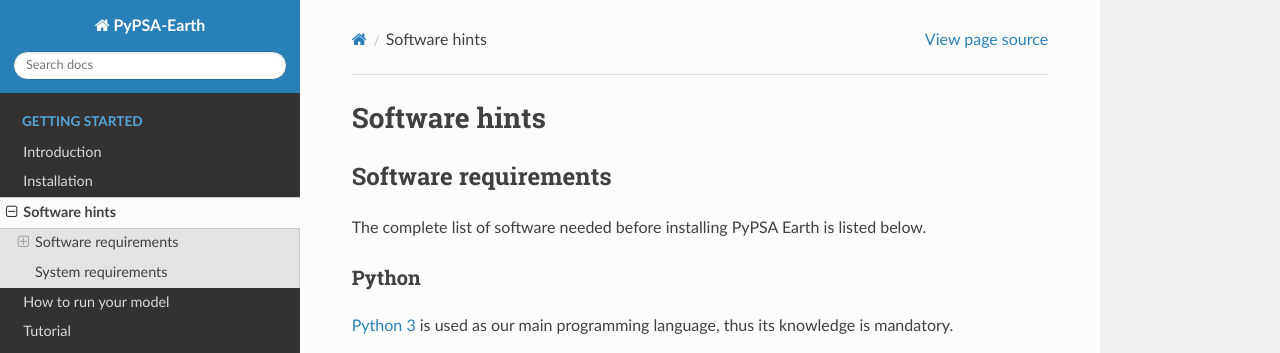
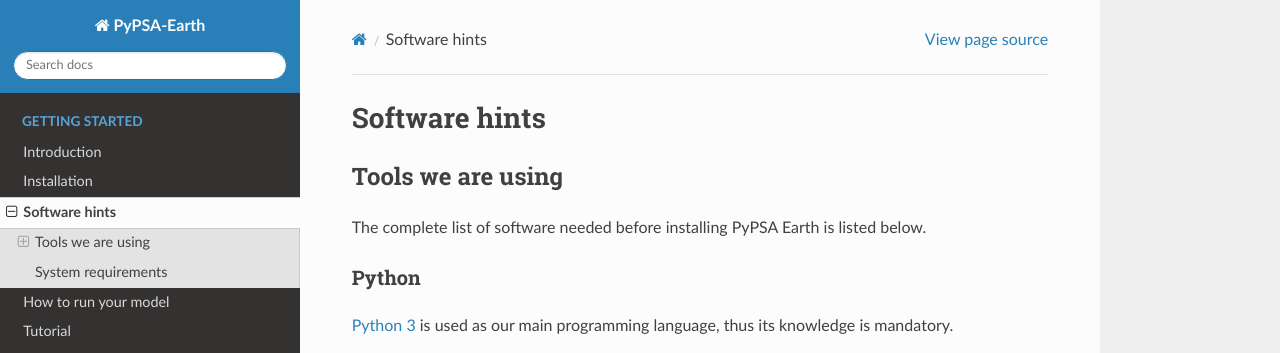
Before and after one commit to pypsa-meets-earth/pypsa-earth, a Sphinx documentation site: the page built from doc/software_hints.rst, in a window 1280 px wide and 900 px high. Shown: the top 353 px of the window. Built offline with Sphinx 7.4.7 and the Read the Docs theme 2.0.0, drawn with Linux system fonts in a browser that asks for light colours; pages that are not in the unit, such as notebooks, are missing from menus; the version number could not be read and is left out.

Commit message:
Improve naming

```diff
--- a/doc/software_hints.rst
+++ b/doc/software_hints.rst
@@ -10,7 +10,7 @@
 Software hints
 ##########################################
 
-Software requirements
+Tools we are using
 =====================
 
 The complete list of software needed before installing PyPSA Earth is listed below.
```
